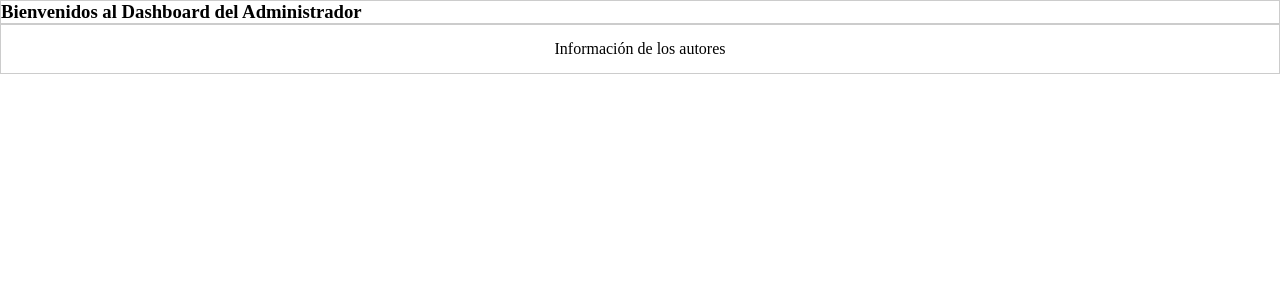
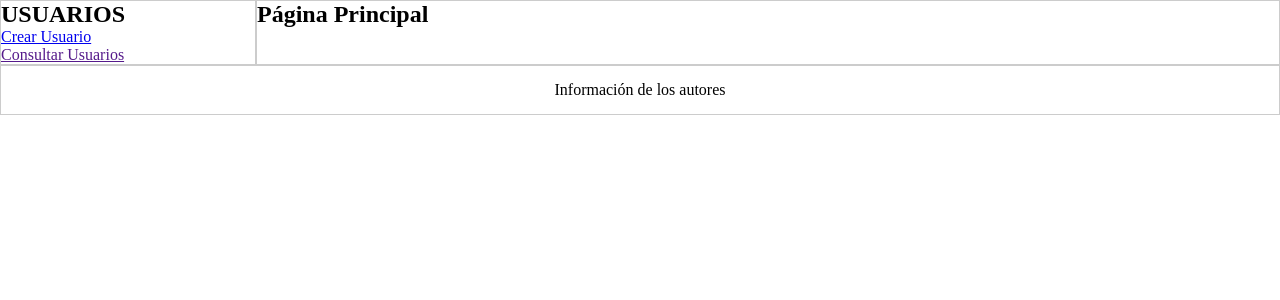
Before and after one commit to dzarkV/app_web_php_2671339_dzarkV, a PHP site: page /index.php?c=Dashboard in a window 1280 px wide. Shown: the part 50-350 px from the top of the page. Run offline with PHP 8.4, Linux system fonts and the light colour scheme.

Commit message:
ajustando el proyecto

```diff
--- a/assets/css/styles_dashboard.css
+++ b/assets/css/styles_dashboard.css
@@ -28,6 +28,18 @@ nav{
    align-items: center;
    padding: 5px;
 }
+main{
+   display: flex;
+   flex-flow: row nowrap;
+}
+aside{
+   flex: 20%;
+   display: flex;
+   flex-flow: column nowrap;
+}
+section{
+   flex: 80%;
+}
 .ingreso{
    flex: 0 0 15%;
    display: flex;
--- a/views/roles/admin/admin.view.php
+++ b/views/roles/admin/admin.view.php
@@ -1,3 +1 @@
-            <section class="borde">
-                <h3>Bienvenidos al Dashboard del Administrador</h3>
-            </section>
+<h1>Página Principal</h1>
--- a/views/roles/admin/footer.view.php
+++ b/views/roles/admin/footer.view.php
@@ -1,3 +1,4 @@
+            </section>
         </main>
         <footer class="borde">Información de los autores</footer>
     </div>
--- a/views/roles/admin/header.view.php
+++ b/views/roles/admin/header.view.php
@@ -19,3 +19,9 @@
             </div>
         </nav>
         <main>
+            <aside class="borde">
+                <h1>USUARIOS</h1>
+                <a href="?c=Users&a=createUser">Crear Usuario</a>
+                <a href="">Consultar Usuarios</a>
+            </aside>
+            <section class="borde">
```
Also changed, not shown: controllers/Users.php (added, +21 -0 lines).
